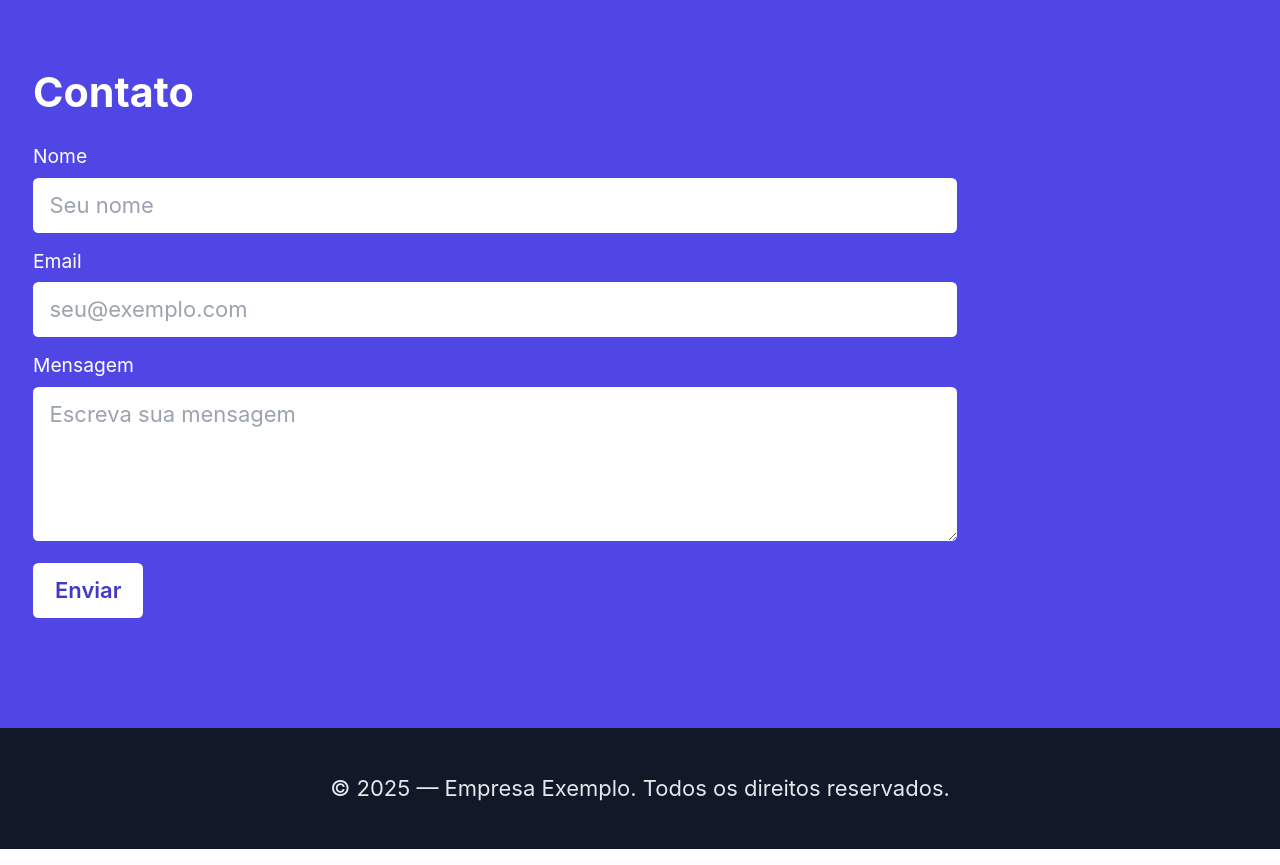
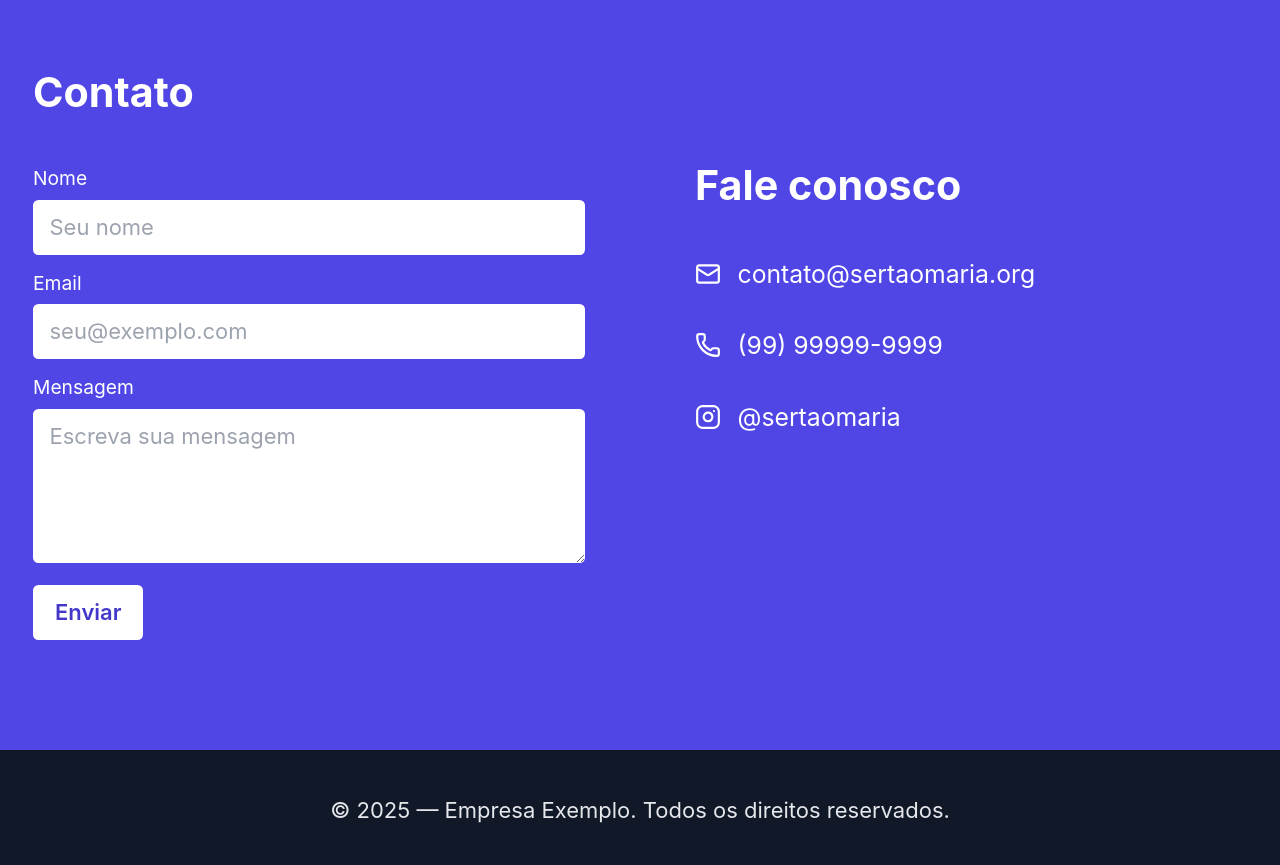
Before and after one commit to Kamo-chi/sertao-maria, a React (Vite) app: page / in a window 1280 px wide. Shown: the part 2640-3505 px from the top of the page. Built offline with nearby package versions, Linux system fonts and the light colour scheme; the HTML template or start-up script is replaced by a standard one.

Commit message:
feat: enhance contact section with additional information and layout improvements

```diff
--- a/src/components/Contact.jsx
+++ b/src/components/Contact.jsx
@@ -1,5 +1,6 @@
 import { useState } from "react";
 import emailjs from "@emailjs/browser";
+import { Mail, Phone, Instagram } from "lucide-react";
 
 export default function Contact() {
   const [form, setForm] = useState({
@@ -40,9 +41,14 @@ export default function Contact() {
   return (
 <section id="contato" className="bg-indigo-600 text-white py-20">
   <div className="mx-auto px-6 max-w-screen-2xl">
-        <h2 className="text-3xl font-bold mb-4">Contato</h2>
 
-        <form className="max-w-2xl" onSubmit={handleSubmit}>
+    <h2 className="text-3xl font-bold mb-8">Contato</h2>
+
+    {/* GRID NO DESKTOP */}
+    <div className="md:grid md:grid-cols-2 md:gap-20 md:items-start">
+
+      {/* --- FORMULÁRIO --- */}
+      <form className="max-w-xl mb-10 md:mb-0" onSubmit={handleSubmit}>
         <label className="block mb-2">
           <span className="text-sm">Nome</span>
           <input
@@ -84,7 +90,37 @@ export default function Contact() {
           Enviar
         </button>
       </form>
+
+      {/* --- INFORMAÇÕES DE CONTATO --- */}
+      <div className="space-y-6">
+        <h2 className="text-3xl font-bold mb-8">Fale conosco</h2>
+
+        <div className="flex items-center gap-3">
+          <Mail size={26} />
+          <a href="mailto:contato@sertaomaria.org" className="hover:underline text-lg">
+            contato@sertaomaria.org
+          </a>
+        </div>
+
+        <div className="flex items-center gap-3">
+          <Phone size={26} />
+          <a href="https://wa.me/55999999999" target="_blank" className="hover:underline text-lg">
+            (99) 99999-9999
+          </a>
+        </div>
+
+        <div className="flex items-center gap-3">
+          <Instagram size={26} />
+          <a href="https://instagram.com/sertaomaria" target="_blank" className="hover:underline text-lg">
+            @sertaomaria
+          </a>
+        </div>
+      </div>
+
+    </div>
+
   </div>
 </section>
+
   );
 }
```
Also changed, not shown: 1 other file (tests, documents, lock files or other folders). Lines whose indentation alone changed are shown as unchanged.
